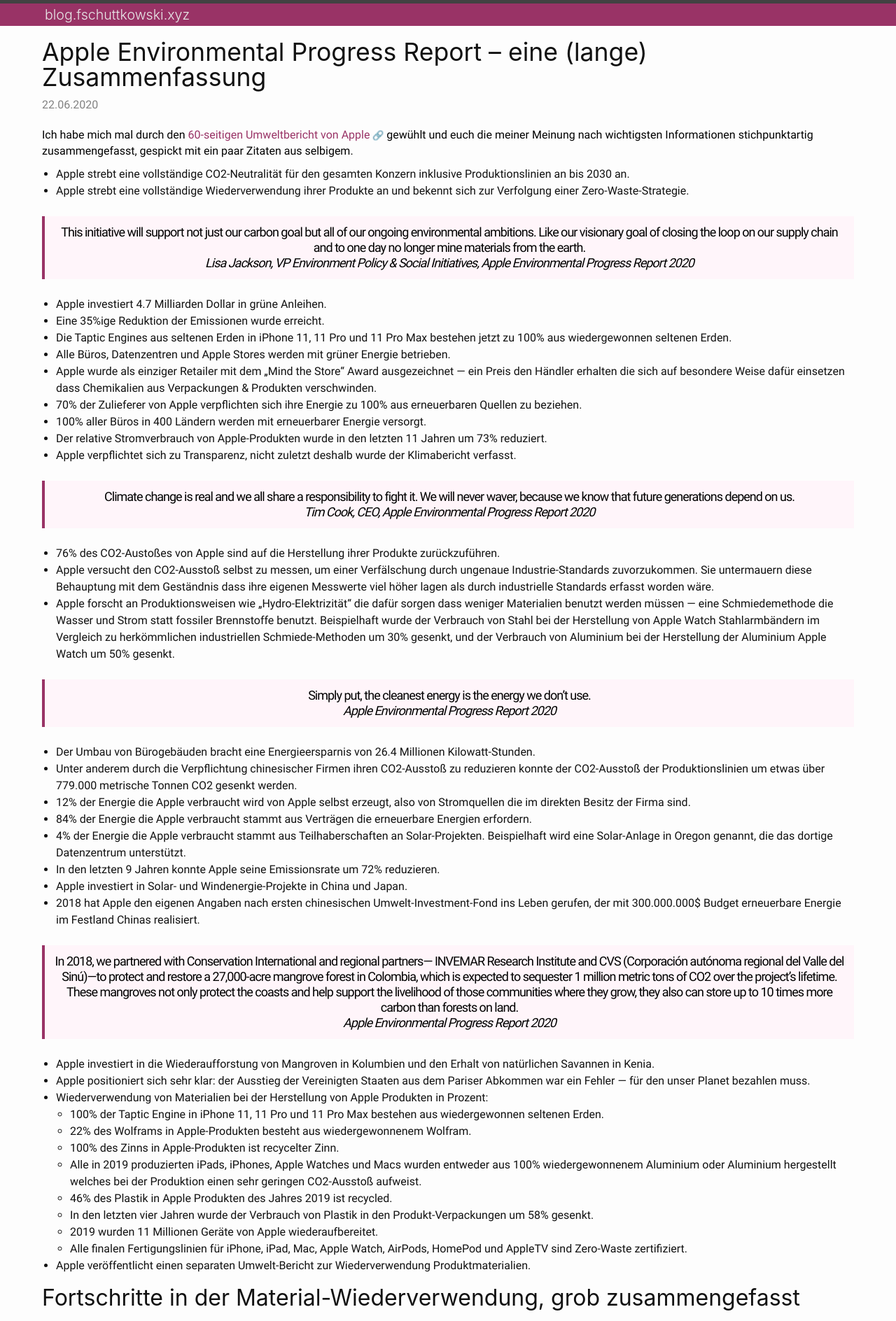
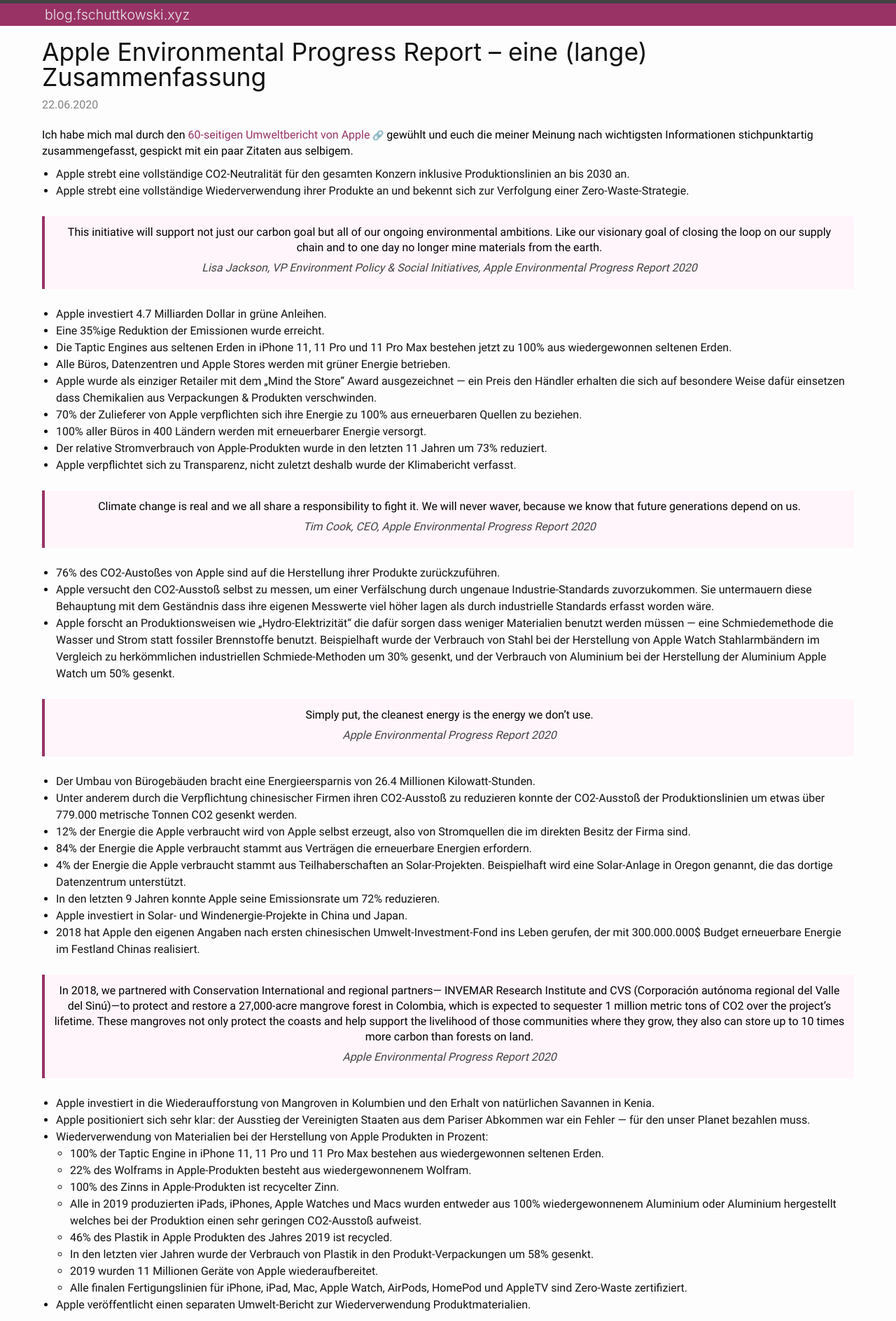
Before and after one commit to flowinho/my-blog, a Jekyll site: the page built from _posts/tech/2020-06-22-apple-environmental-progress-report.md, in a window 1280 px wide. Shown: the top 1888 px of the page at 70% size. Built offline with Jekyll 4.4.1, drawn with Linux system fonts in a browser that asks for light colours; some web fonts are replaced.

Commit message:
Improve blockquote style

```diff
--- a/_sass/minima.scss
+++ b/_sass/minima.scss
@@ -71,6 +71,11 @@
   text-align: center;
   font-style: normal !important;
   line-height: 22px;
+
+  em {
+    line-height: $base-line-height * 1.5;
+    color: $grey-color-dark;
+  }
 }
 
 .post-content a::after {
--- a/_sass/minima/_base.scss
+++ b/_sass/minima/_base.scss
@@ -133,9 +133,6 @@
   color: $grey-color;
   border-left: 4px solid $grey-color-light;
   padding-left: $spacing-unit / 2;
-  @include relative-font-size(1.125);
-  letter-spacing: -1px;
-  font-style: italic;
 
   > :last-child {
     margin-bottom: 0;
```
